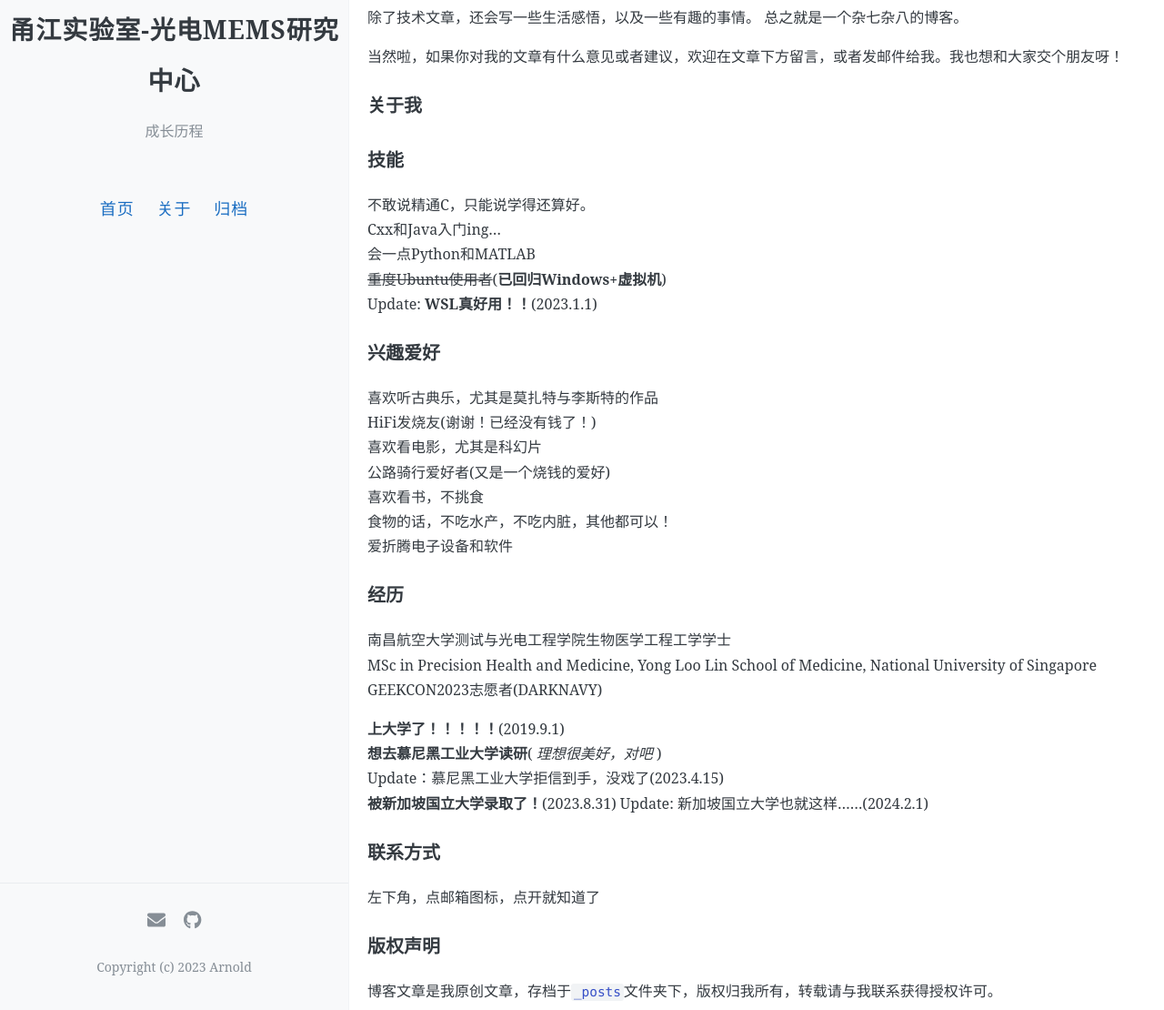
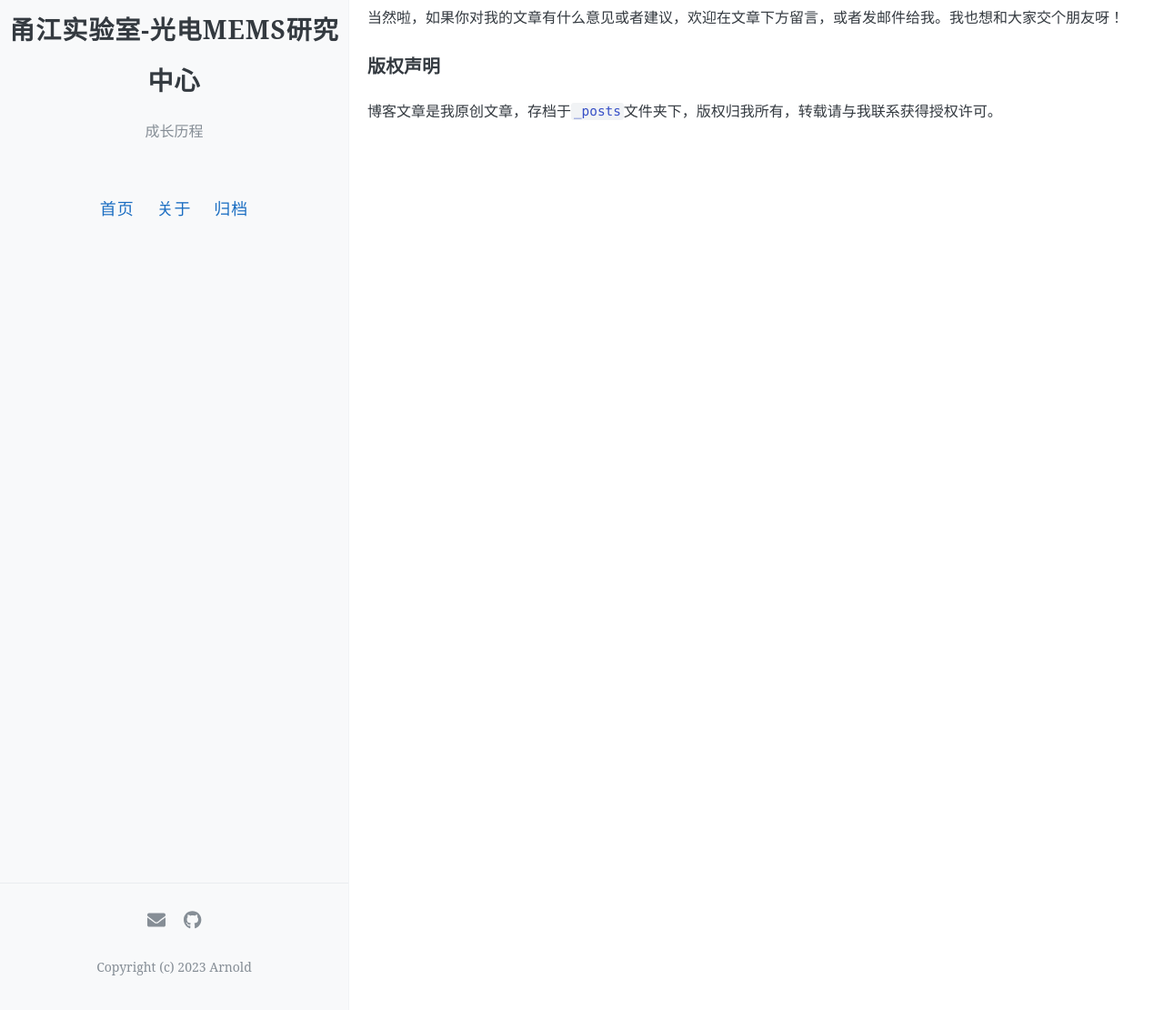
Before and after one commit to Ylab-MEMS/MEMS, a Jekyll site: the page built from about.md, in a window 1280 px wide and 1400 px high. Shown: the part 290-1400 px from the top of the window at 91% size. Built offline with Jekyll 4.4.1, drawn with Linux system fonts in a browser that asks for light colours; comment, search, counter and statistics services are not loaded; some of the changed text lies outside the part shown.

Commit message:
Update about.md

```diff
--- a/about.md
+++ b/about.md
@@ -9,45 +9,11 @@
 ### 关于本博客
 Ciallo～(∠・ω< )⌒☆
 
-最开始是用来记录学习笔记的，后来发现还可以用来写一些技术文章，于是就有了现在的样子。
+记录甬江实验室-光电MEMS研究中心的成长历程。
 
-除了技术文章，还会写一些生活感悟，以及一些有趣的事情。
-总之就是一个杂七杂八的博客。
 
 当然啦，如果你对我的文章有什么意见或者建议，欢迎在文章下方留言，或者发邮件给我。我也想和大家交个朋友呀！
 
-### 关于我
-### 技能
-
-不敢说精通C，只能说学得还算好。
-Cxx和Java入门ing...
-会一点Python和MATLAB
-~~重度Ubuntu使用者~~(**已回归Windows+虚拟机**)
-Update: **WSL真好用！！**(2023.1.1)
-
-### 兴趣爱好
-喜欢听古典乐，尤其是莫扎特与李斯特的作品
-HiFi发烧友(谢谢！已经没有钱了！)
-喜欢看电影，尤其是科幻片
-公路骑行爱好者(又是一个烧钱的爱好)
-喜欢看书，不挑食
-食物的话，不吃水产，不吃内脏，其他都可以！
-爱折腾电子设备和软件
-
-### 经历
-
-南昌航空大学测试与光电工程学院生物医学工程工学学士
-MSc in Precision Health and Medicine, Yong Loo Lin School of Medicine, National University of Singapore
-GEEKCON2023志愿者(DARKNAVY)
-
-**上大学了！！！！！**(2019.9.1)
-**想去慕尼黑工业大学读研**( *理想很美好，对吧* )
-Update：慕尼黑工业大学拒信到手，没戏了(2023.4.15)
-**被新加坡国立大学录取了！**(2023.8.31)
-Update: 新加坡国立大学也就这样......(2024.2.1)
-
-### 联系方式
-左下角，点邮箱图标，点开就知道了
 
 ### 版权声明
 
```
